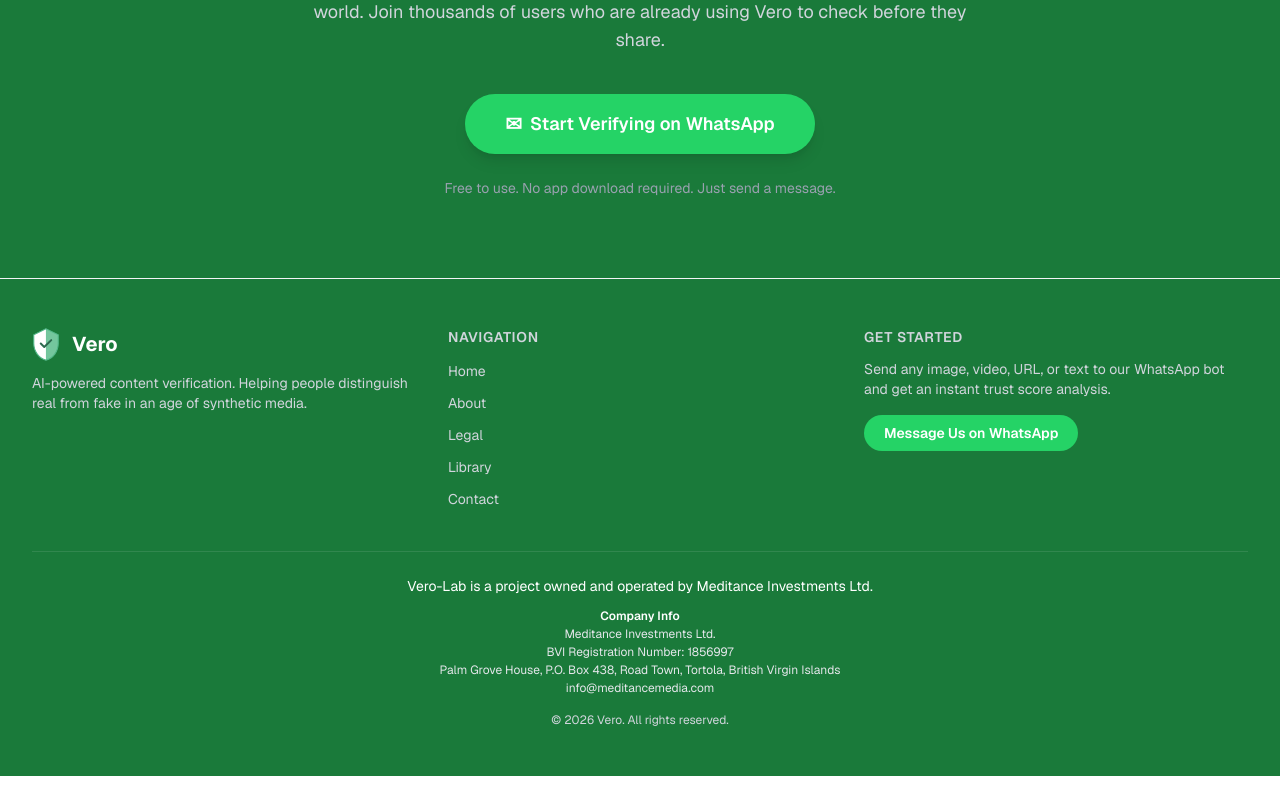
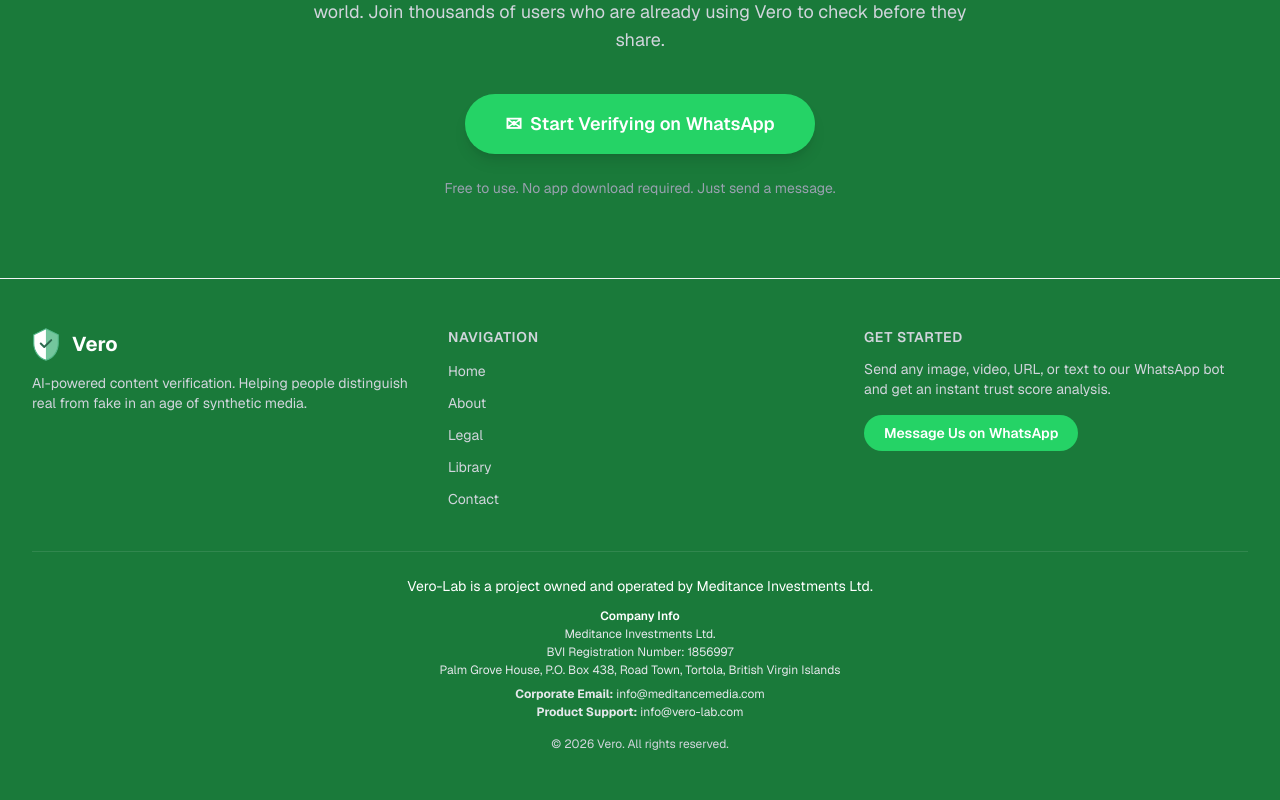
Before and after one commit to EinatVero/VeroWebsite, a Next.js app: page / in a window 1280 px wide. Shown: the part 3439-4239 px from the top of the page. Before the commit the page ends 4215 px from the top, so only its background shows below. Built offline with nearby package versions, Linux system fonts and the light colour scheme.

Commit message:
Footer: split emails into Corporate + Product Support

```diff
--- a/src/app/layout.tsx
+++ b/src/app/layout.tsx
@@ -154,7 +154,8 @@
                 <p>Meditance Investments Ltd.</p>
                 <p>BVI Registration Number: 1856997</p>
                 <p>Palm Grove House, P.O. Box 438, Road Town, Tortola, British Virgin Islands</p>
-                <p><a href="mailto:info@meditancemedia.com" className="hover:text-white transition-colors">info@meditancemedia.com</a></p>
+                <p className="mt-2"><strong>Corporate Email:</strong> <a href="mailto:info@meditancemedia.com" className="hover:text-white transition-colors">info@meditancemedia.com</a></p>
+                <p><strong>Product Support:</strong> <a href="mailto:info@vero-lab.com" className="hover:text-white transition-colors">info@vero-lab.com</a></p>
               </div>
               <p className="mt-4 text-xs text-gray-300">&copy; {new Date().getFullYear()} Vero. All rights reserved.</p>
             </div>
```
